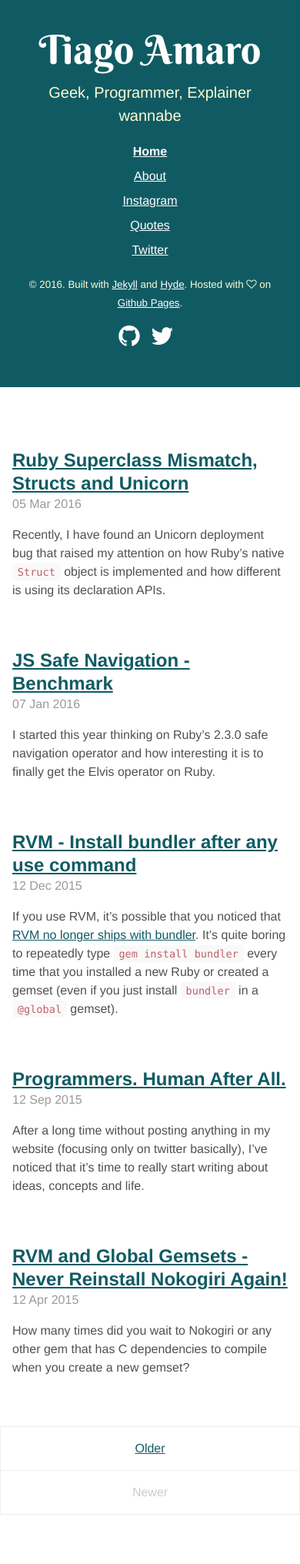
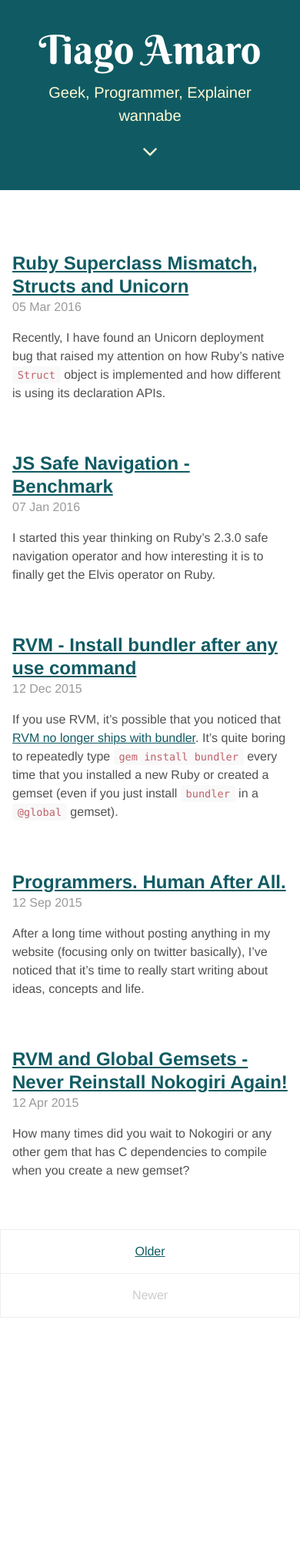
Before and after one commit to tiagoamaro/tiagoamaro.com.br_jekyll, a Jekyll site: the page built from index.html, in a window 390 px wide. Shown: the whole page at 77% size. Built offline with Jekyll 4.4.1, drawn with Linux system fonts in a browser that asks for light colours; nearby versions of some CDN libraries; the list of posts is cut into pages by our own code; after the commit the page ends 1776 px from its top, so only the background shows below that.

Commit message:
implement mobile friendly sidebar

```diff
--- a/_includes/head.html
+++ b/_includes/head.html
@@ -16,6 +16,7 @@
 
   <!-- JS -->
   <script src="https://npmcdn.com/cheet.js@0.3.3/cheet.min.js"></script>
+  <script src="/public/js/mobile_menu.js"></script>
   <script src="/public/js/easter_egg.js"></script>
   <script src="/public/js/google_analytics.js"></script>
 
--- a/_includes/sidebar.html
+++ b/_includes/sidebar.html
@@ -23,13 +23,13 @@
       {% endfor %}
     </nav>
 
-    <p>
+    <p class="sidebar-copyright">
       <small>
         &copy; {{ site.time | date: '%Y' }}. Built with <a href="http://jekyllrb.com/" target="_blank">Jekyll</a> and <a href="http://andhyde.com" target="_blank">Hyde</a>. Hosted with <span class="fa fa-heart-o"></span> on <a href="http://pages.github.com/" target="_blank">Github Pages</a>.
       </small>
     </p>
 
-    <p id="social-networks">
+    <p class="social-networks">
       <a href="https://github.com/tiagoamaro">
         <i class="fa fa-github fa-2x"></i>
       </a>
@@ -38,5 +38,9 @@
       </a>
       <a id="easter_egg" href="https://www.google.com.br/?#q=iddqd"></a>
     </p>
+
+    <div class="mobile-menu-arrow">
+      <i class="fa fa-angle-down fa-2x"></i>
+    </div>
   </div>
 </div>
--- a/public/css/custom.css
+++ b/public/css/custom.css
@@ -34,6 +34,31 @@ a:hover {
   line-height: 2.0;
 }
 
+/* Sidebar Responsive */
+
+.sidebar .mobile-menu-arrow {
+  display: none;
+}
+
+@media (max-width: 48em) {
+  .sidebar .sidebar-nav,
+  .sidebar .sidebar-copyright,
+  .sidebar .social-networks {
+    display: none;
+  }
+
+  .sidebar .sidebar-nav.show-mobile,
+  .sidebar .sidebar-copyright.show-mobile,
+  .sidebar .social-networks.show-mobile {
+    display: block;
+  }
+
+  .sidebar .mobile-menu-arrow {
+    cursor: pointer; /* Who knows... */
+    display: block;
+  }
+}
+
 /* Icons */
 
 .icon-2x {
@@ -42,14 +67,14 @@ a:hover {
 
   /* Social networks */
 
-.sidebar #social-networks {
+.sidebar .social-networks {
   text-align: center;
 }
-.sidebar #social-networks a {
+.sidebar .social-networks a {
   margin-right: 10px;
   text-decoration: none;
 }
-.sidebar #social-networks img {
+.sidebar .social-networks img {
   margin: 0;
 }
 
--- a/public/js/easter_egg.js
+++ b/public/js/easter_egg.js
@@ -1,3 +1,5 @@
+"use strict";
+
 // Show Easter egg
 
 var show_marine = function() { document.getElementById('easter_egg').style.display = "inline-block"; };
--- a/public/js/google_analytics.js
+++ b/public/js/google_analytics.js
@@ -1,3 +1,5 @@
+"use strict";
+
 (function (i, s, o, g, r, a, m) {
     i['GoogleAnalyticsObject'] = r;
     i[r] = i[r] || function () {
--- /dev/null
+++ b/public/js/mobile_menu.js
@@ -0,0 +1,16 @@
+"use strict";
+
+document.addEventListener("DOMContentLoaded", function () {
+  var menu_arrow      = document.querySelector(".mobile-menu-arrow");
+  var menu_arrow_icon = document.querySelector(".mobile-menu-arrow .fa-angle-down");
+  var sidebar_items   = document.querySelectorAll(".sidebar .sidebar-nav, .sidebar .sidebar-copyright, .sidebar .social-networks");
+
+  menu_arrow.onclick = function () {
+    menu_arrow_icon.classList.toggle("fa-angle-down");
+    menu_arrow_icon.classList.toggle("fa-angle-up");
+
+    for (var i = 0; i < sidebar_items.length; i++) {
+      sidebar_items[i].classList.toggle("show-mobile")
+    }
+  }
+});
```
